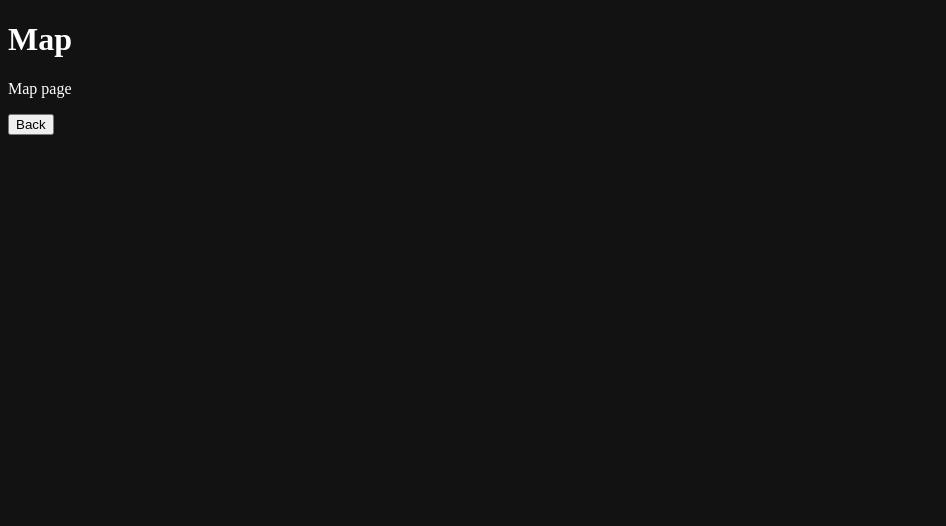
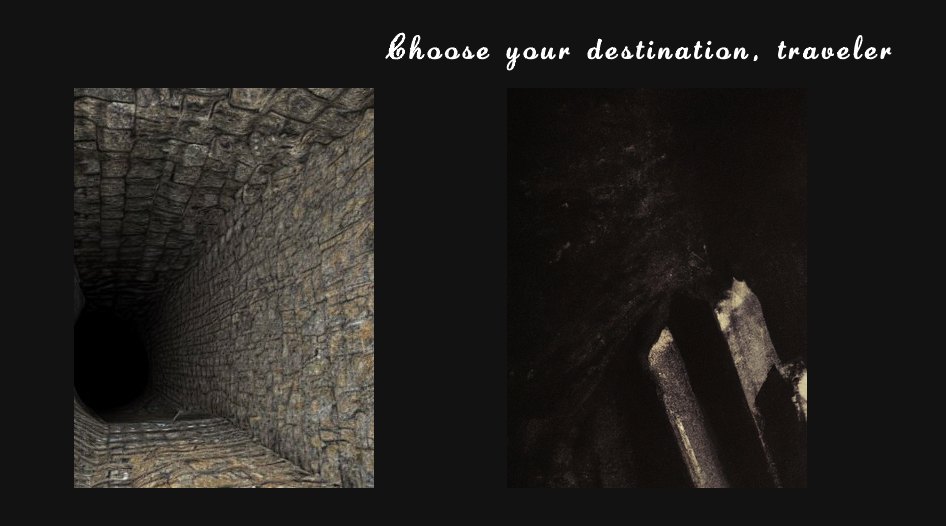
Before and after one commit to JustKooba/Dungeon-rush, a Vue app: page / in a window 1280 px wide. Both pictures are taken after a click on the button 457 px from the left and 305 px from the top of the page. Shown: the top 526 px of the page, without its empty margins (0-946 px from the left). Built offline with nearby package versions, Linux system fonts and the light colour scheme.

Commit message:
adding the dungeons

```diff
--- a/src/components/map-main.vue
+++ b/src/components/map-main.vue
@@ -1,8 +1,18 @@
 <template>
-  <div>
-    <h1>Map</h1>
-    <p>Map page</p>
-    <button @click="mapClick">Back</button>
+  <div class="content">
+    <h1>Choose your destination, traveler</h1>
+
+    <div class="dungeons">
+      <div class="Mine"></div>
+
+      <div class="Shadow-Crypts"></div>
+
+      <div class="Infernal-Stronghold"></div>
+
+      <div class="Cursed-Keep"></div>
+
+      <div class="Abyssal-Labyrinth"></div>
+    </div>
   </div>
 </template>
 
@@ -16,4 +26,40 @@ export default {
 };
 </script>
 
-<style></style>
+<style scoped>
+@font-face {
+  font-family: diamond-dust;
+  src: url("../assets/font/DiamondDust-m3a9.ttf");
+}
+
+.content {
+  font-family: "diamond-dust", sans-serif;
+}
+
+h1 {
+  letter-spacing: 5px;
+  text-align: center;
+}
+
+.dungeons {
+  display: flex;
+  flex-direction: row;
+  justify-content: space-around;
+  align-items: center;
+  flex-wrap: wrap;
+}
+
+.Mine {
+  background: url("../assets/mine.jpg");
+  height: 400px;
+  width: 300px;
+  background-repeat: no-repeat;
+}
+
+.Shadow-Crypts {
+  background: url("../assets/crypts.png");
+  height: 400px;
+  width: 300px;
+  background-repeat: no-repeat;
+}
+</style>
```
Also changed, not shown: src/assets/crypts.png (added), src/assets/mine.jpg (added).
